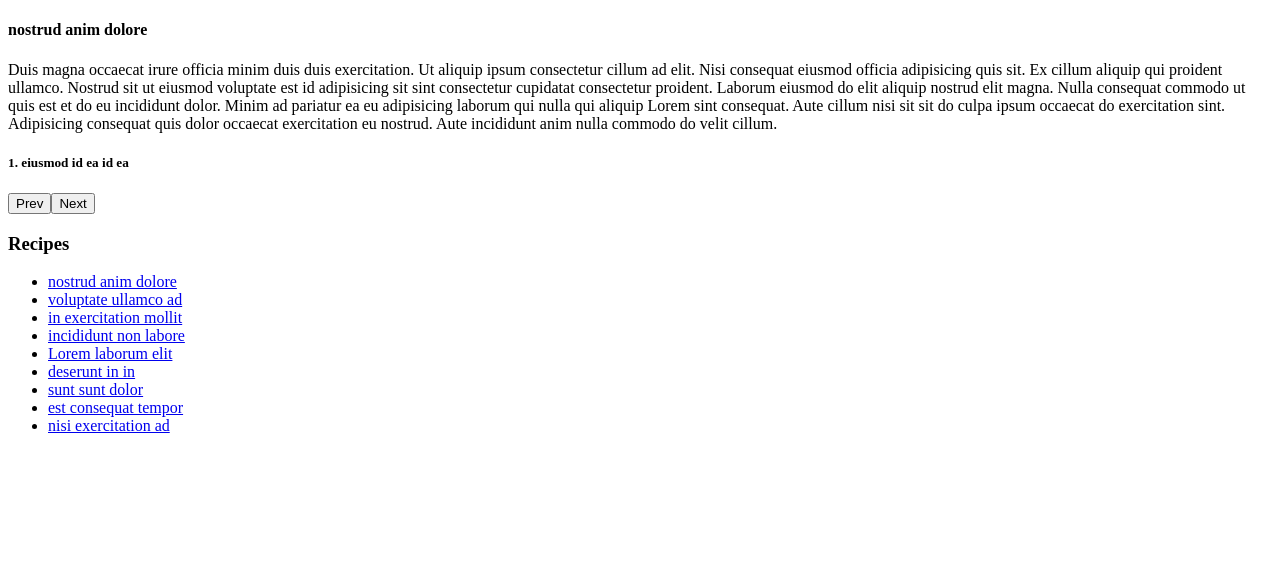
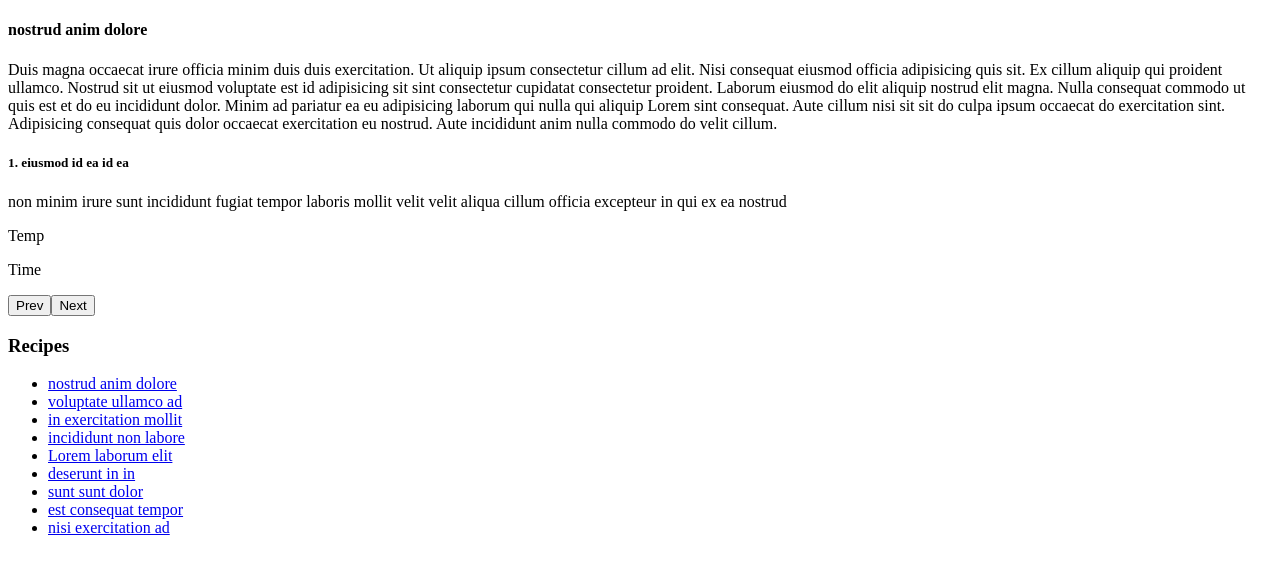
Before and after one commit to BillyBunn/recipes-list, a React (Create React App) app: page /5d8fdf079265a29e73de3540 in a window 1280 px wide. Shown: the top 574 px of the page. Built offline with nearby package versions, Linux system fonts and the light colour scheme.

Commit message:
formats step component

```diff
--- a/src/components/App.js
+++ b/src/components/App.js
@@ -4,7 +4,7 @@ import Recipe from "./Recipe";
 import RecipeList from "./RecipeList";
 import recipes from "../recipes.json";
 
-import { BrowserRouter as Router, Route, Link } from "react-router-dom";
+import { BrowserRouter as Router, Route } from "react-router-dom";
 
 const App = () => (
   <div>
--- a/src/components/Recipe.js
+++ b/src/components/Recipe.js
@@ -18,9 +18,8 @@ const Recipe = ({ recipe }) => {
       <h4>{title}</h4>
       <p>{description}</p>
       <div>
-        <h5>
-          {currentStep + 1}. {steps[currentStep].title}
-        </h5>
+        <Step step={steps[currentStep]} num={currentStep + 1} />
+
         <button onClick={handlePrev}>Prev</button>
         <button onClick={handleNext}>Next</button>
       </div>
@@ -28,4 +27,17 @@ const Recipe = ({ recipe }) => {
   );
 };
 
+const Step = ({ step, num }) => {
+  return (
+    <>
+      <h5>
+        {num}. {step.title}
+      </h5>
+      <p>{step.description}</p>
+      <p>Temp</p>
+      <p>Time</p>
+    </>
+  );
+};
+
 export default Recipe;
```
